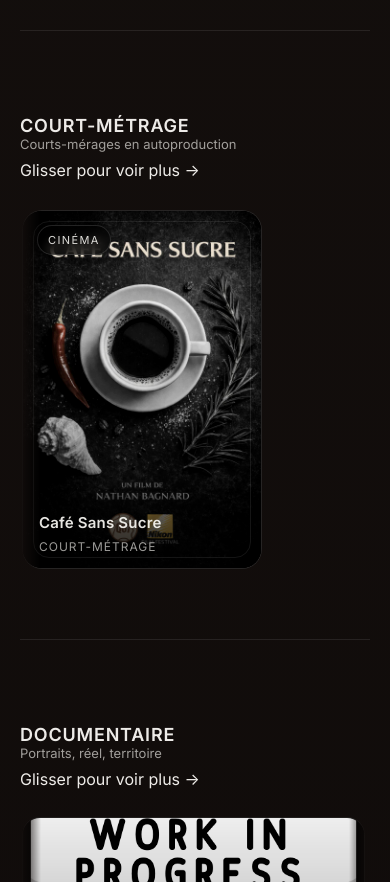
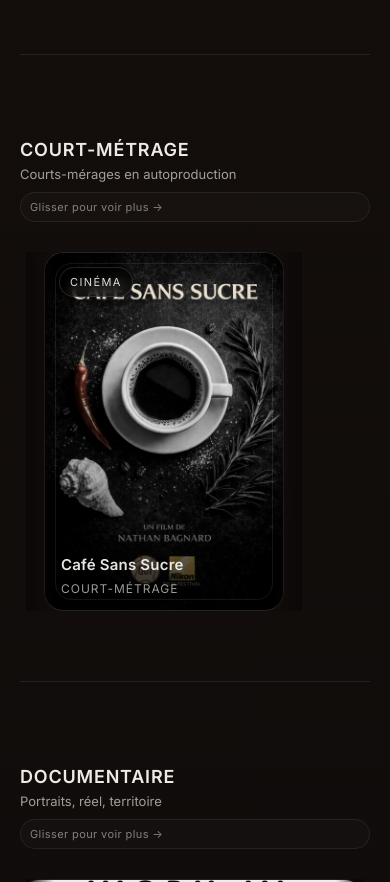
Before and after one commit to OverStudioProduction/Over_Studio-Site, a plain HTML site: page index.html in a window 390 px wide. Shown: the part 1118-2000 px from the top of the page. Drawn offline with Linux system fonts and the light colour scheme.

Commit message:
Update style.css

```diff
--- a/style.css
+++ b/style.css
@@ -95,20 +95,18 @@
   border-bottom:1px solid rgba(255,255,255,.06);
 }
 
-/* wrapper */
 .header__inner{
   max-width:var(--max);
   margin:0 auto;
   height:100%;
   padding:0 var(--pad);
-  position:relative;             /* <— important pour le centrage absolu */
+  position:relative;
   display:flex;
   align-items:center;
-  justify-content:flex-end;       /* nav à droite */
+  justify-content:flex-end;
   gap:14px;
 }
 
-/* ✅ Titre centré VRAIMENT (indépendant du menu) */
 .brand{
   position:absolute;
   left:50%;
@@ -123,8 +121,6 @@
   text-shadow:0 12px 40px rgba(0,0,0,.65);
   opacity:.98;
   white-space:nowrap;
-
-  /* petit “polish” */
   padding:10px 12px;
   border-radius:999px;
   transition:.18s ease;
@@ -134,14 +130,12 @@
   border:1px solid rgba(255,255,255,.08);
 }
 
-/* nav à droite */
 .nav{
   display:flex;
   gap:8px;
   align-items:center;
 }
 
-/* ✅ Boutons menu plus “premium”, pas orange */
 .nav a{
   text-decoration:none;
   color:rgba(250,248,244,.78);
@@ -209,7 +203,6 @@
   flex-wrap:wrap;
 }
 
-/* ✅ Pills plus ergonomiques (meilleure lisibilité + petit “halo” neutre) */
 .pill{
   text-decoration:none;
   color:rgba(250,248,244,.90);
@@ -259,35 +252,90 @@
   text-transform:uppercase;
   color:var(--text);
 }
+
 .cat__head p{
-  margin:0;
+  margin:6px 0 0 0;
   color:var(--muted);
   font-size:13px;
+}
+
+.cat__hint{
+  color:rgba(250,248,244,.48);
+  font-size:12px;
+  letter-spacing:.4px;
+  white-space:nowrap;
+  align-self:center;
+  padding:8px 10px;
+  border-radius:999px;
+  border:1px solid rgba(255,255,255,.07);
+  background:rgba(255,255,255,.02);
 }
 
 /* ================= TRACK ================= */
 
 .track{
+  position:relative;
   display:flex;
   gap:18px;
   overflow-x:auto;
-  padding:10px 2px 30px;
+  padding:12px 6px 34px;
 
   scroll-snap-type:x mandatory;
   -webkit-overflow-scrolling:touch;
 
   scrollbar-width:thin;
-  scrollbar-color: rgba(255,255,255,.14) transparent;
+  scrollbar-color: rgba(255,255,255,.22) transparent;
 
-  mask-image: linear-gradient(90deg, transparent 0, #000 6%, #000 94%, transparent 100%);
+  cursor:grab;
 }
 
-.track::-webkit-scrollbar{ height:8px; }
+.track:active{
+  cursor:grabbing;
+}
+
+.track::-webkit-scrollbar{
+  height:10px;
+}
+
 .track::-webkit-scrollbar-thumb{
-  background:rgba(255,255,255,.14);
+  background:rgba(255,255,255,.18);
+  border-radius:999px;
+  border:2px solid transparent;
+  background-clip:padding-box;
+}
+
+.track::-webkit-scrollbar-thumb:hover{
+  background:rgba(255,255,255,.28);
+  background-clip:padding-box;
+}
+
+.track::-webkit-scrollbar-track{
+  background:rgba(255,255,255,.04);
   border-radius:999px;
 }
-.track::-webkit-scrollbar-track{ background:transparent; }
+
+.track::before,
+.track::after{
+  content:"";
+  position:sticky;
+  top:0;
+  width:44px;
+  flex:0 0 44px;
+  z-index:3;
+  pointer-events:none;
+}
+
+.track::before{
+  left:0;
+  margin-right:-44px;
+  background:linear-gradient(90deg, rgba(12,8,7,1) 0%, rgba(12,8,7,0) 100%);
+}
+
+.track::after{
+  right:0;
+  margin-left:-44px;
+  background:linear-gradient(270deg, rgba(12,8,7,1) 0%, rgba(12,8,7,0) 100%);
+}
 
 /* ================= CARD ================= */
 
@@ -394,13 +442,13 @@
 /* ================= COURT-MÉTRAGE = AFFICHES CINÉ ================= */
 
 #cat-absolute .track.track--posters{
-  padding:12px 2px 34px;
+  padding:12px 6px 34px;
 }
 
 #cat-absolute .track--posters .card{
-  width: 280px;
-  max-width: 78vw;
-  border-radius: 20px;
+  width:280px;
+  max-width:78vw;
+  border-radius:20px;
   background: rgba(0,0,0,.52);
   border: 1px solid rgba(255,255,255,.12);
   transition: border-color .18s ease, transform .18s ease, background-color .18s ease;
@@ -442,7 +490,7 @@
   content:"";
   position:absolute;
   inset:10px;
-  border-radius: 16px;
+  border-radius:16px;
   border:1px solid rgba(255,255,255,.08);
   pointer-events:none;
 }
@@ -492,7 +540,6 @@
   gap:10px;
 }
 
-/* ✅ Chips contact plus “button” */
 .chip{
   display:inline-flex;
   align-items:center;
@@ -517,7 +564,7 @@
 }
 .chip:active{ transform:translateY(0px); }
 
-/* ================= FOOTER (infos) ================= */
+/* ================= FOOTER ================= */
 
 .footer{
   border-top:1px solid rgba(255,255,255,.08);
@@ -621,19 +668,52 @@
 
   .header{ height:66px; }
 
-  /* sur mobile, on garde le centrage mais on réduit */
-  .brand{ font-size:12.5px; letter-spacing:1.4px; padding:9px 10px; }
-  .nav a{ padding:10px 10px; font-size:13.5px; }
+  .brand{
+    font-size:12.5px;
+    letter-spacing:1.4px;
+    padding:9px 10px;
+  }
 
-  .hero{ padding:190px 0 85px; min-height:78vh; }
+  .nav a{
+    padding:10px 10px;
+    font-size:13.5px;
+  }
+
+  .hero{
+    padding:190px 0 85px;
+    min-height:78vh;
+  }
 
   .cat__head{
     grid-template-columns:1fr;
     align-items:start;
-    gap:8px;
+    gap:10px;
   }
 
-  .card{ width:min(420px, 88vw); }
+  .cat__hint{
+    padding:7px 9px;
+    font-size:11px;
+  }
 
-  #cat-absolute .track--posters .card{ width: 240px; }
+  .card{
+    width:min(420px, 88vw);
+  }
+
+  #cat-absolute .track--posters .card{
+    width:240px;
+  }
+
+  .track::before,
+  .track::after{
+    width:28px;
+    flex-basis:28px;
+  }
+
+  .track::before{
+    margin-right:-28px;
+  }
+
+  .track::after{
+    margin-left:-28px;
+  }
 }
```
